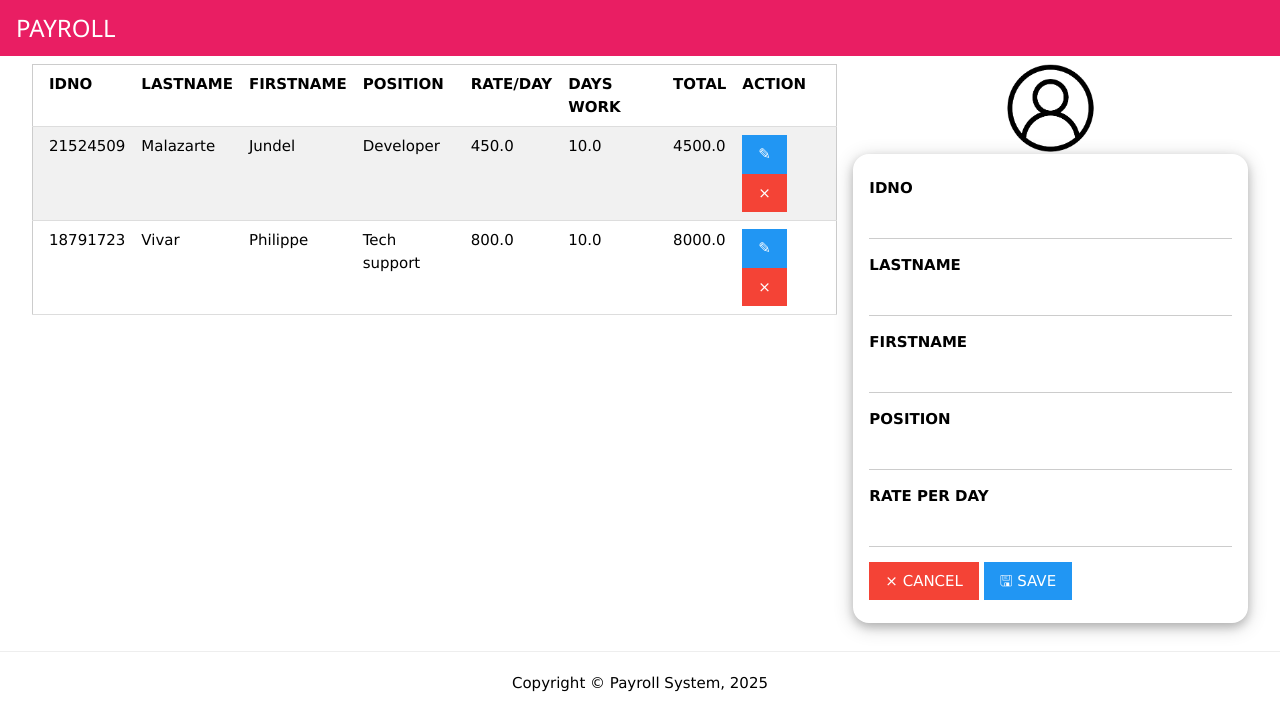
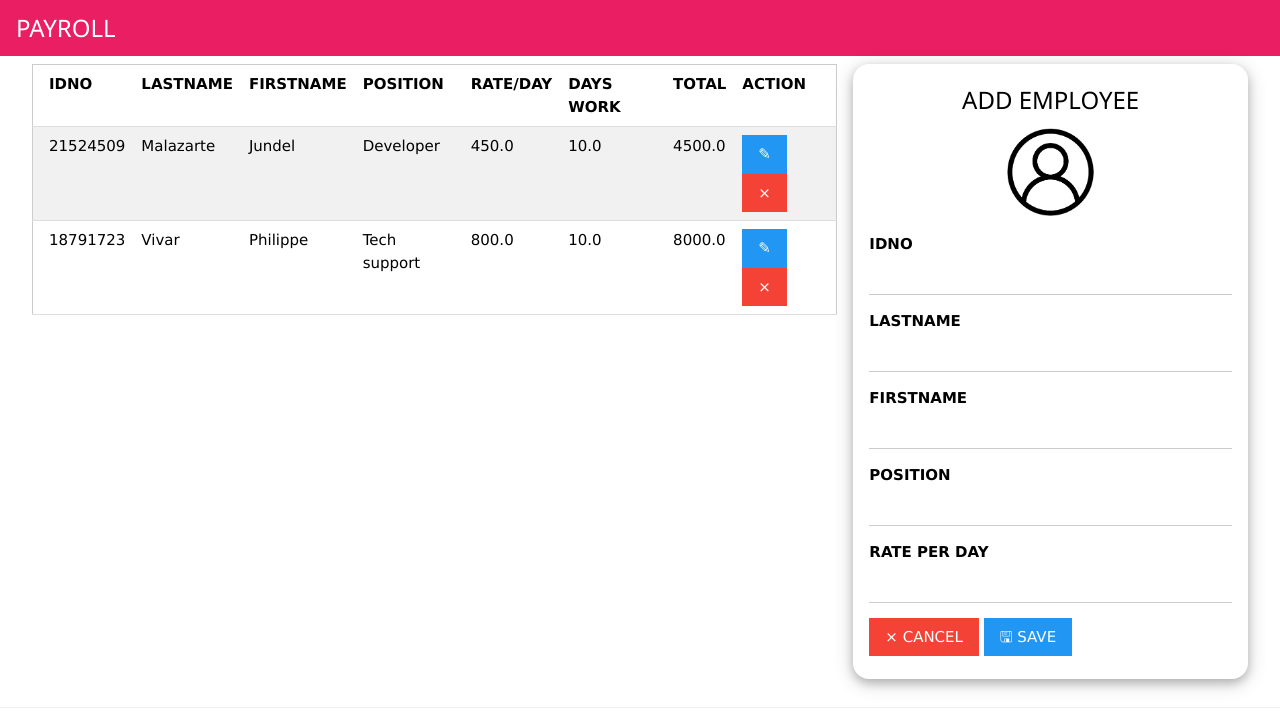
Before and after one commit to Jundel-Malazarte/Python-Payroll-Django, a Flask app: page / in a window 1280 px wide. Shown: the top 719 px of the page. Run offline with Flask 3, Linux system fonts and the light colour scheme; data comes from the database, SQL or seed files in the repository; both versions use the stored data as it was after the commit.

Commit message:
Updating the user icon

```diff
--- a/templates/index.html
+++ b/templates/index.html
@@ -31,10 +31,11 @@
 			</table>
 		</div>
 		<div class="w3-third w3-container">
-			<div class="w3-center">
-				<img width="100px" src="{{ url_for('static',filename='image/usericon.png')}}">
-			</div>
 			<div class="w3-card-4 w3-round-xlarge w3-padding">
+				<h3 class="w3-center">ADD EMPLOYEE</h3>
+				<div class="w3-center">
+					<img width="100px" src='./static/image/usericon.png' alt="User Icon" class="w3-circle">
+				</div>
 				<form action="{{ url_for('add_employee') }}" method="POST">
 					<p>
 						<label><b>IDNO</b></label>
```
Also changed, not shown: payroll.db, static/css/New Text Document.txt (deleted).
